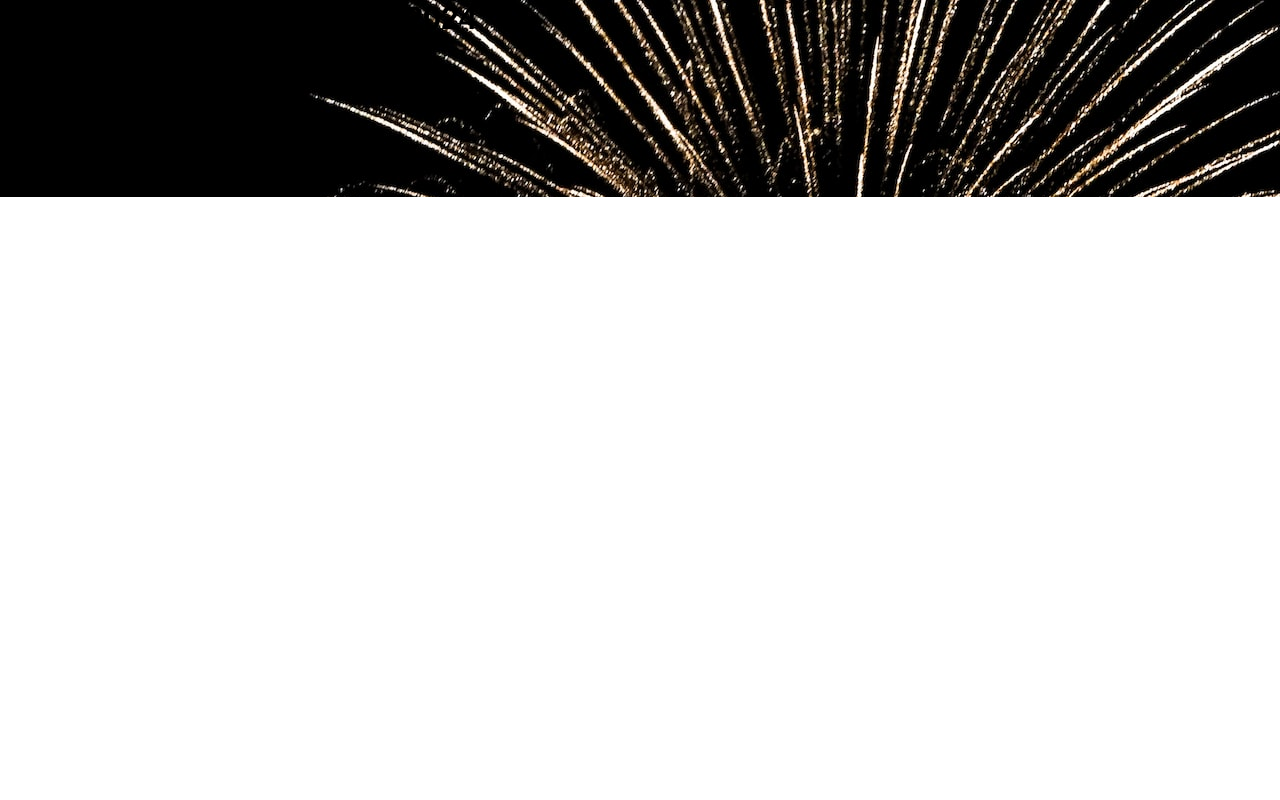
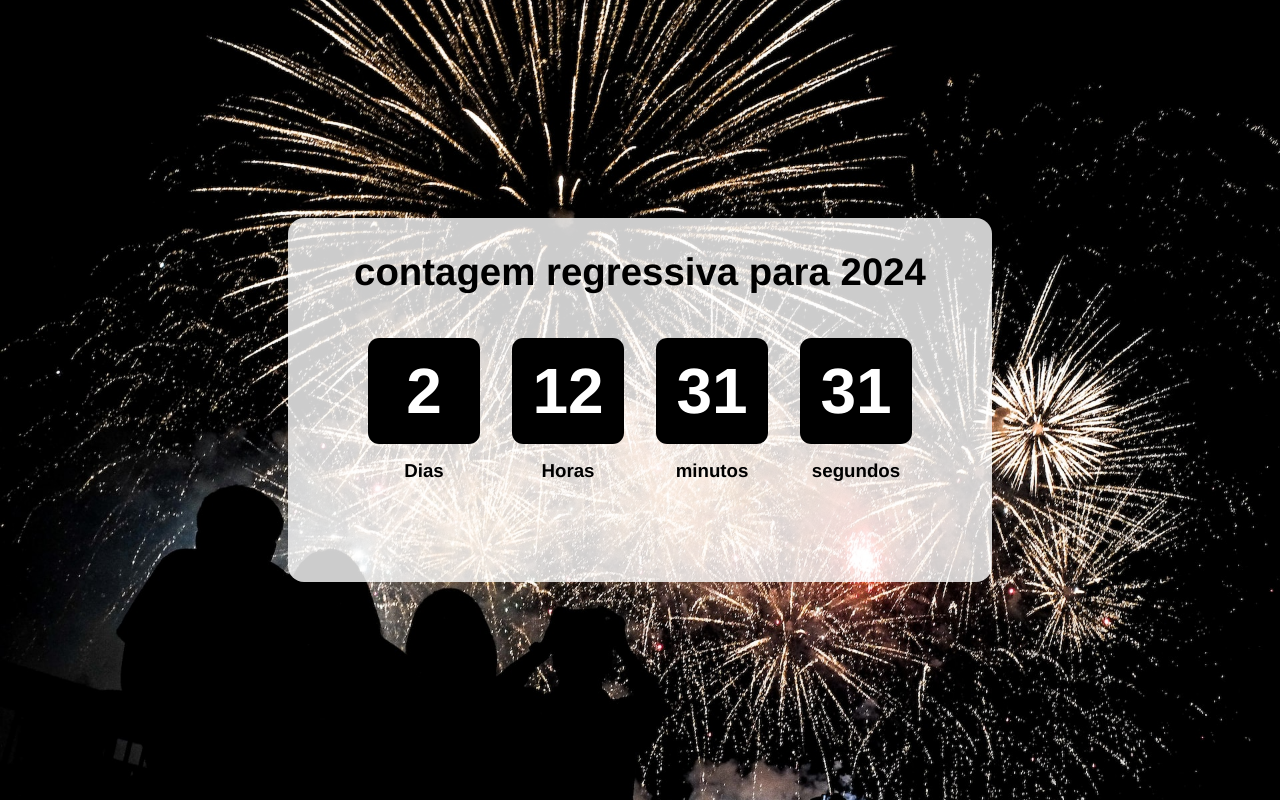
Before and after one commit to IsabelleHeloisa/countdown, a React (Vite) app: page / in a window 1280 px wide. Built offline with nearby package versions, Linux system fonts and the light colour scheme.

Commit message:
feat: create style for main components

```diff
--- a/src/App.css
+++ b/src/App.css
@@ -0,0 +1,24 @@
+.App {
+  min-height: 100vh;
+  background-size: cover;
+  background-position: center;
+  display: flex;
+  justify-content: center;
+  align-items: center;
+}
+
+.container {
+  min-width: 50%;
+  min-height: 300px;
+  background-color: rgba(255, 255, 255, 0.8);
+  padding: 2rem;
+  border-radius: 1rem;
+}
+
+.countdown-container {
+  display: flex;
+  justify-content: center;
+  align-items: center;
+  height: 200px;
+  gap: 2rem;
+}
--- a/src/App.jsx
+++ b/src/App.jsx
@@ -7,7 +7,7 @@
     <div className="App" style={{ backgroundImage: `url(${NewYear})` }}>
       <div className="container">
         <Title title="contagem regressiva para 2024" />
-        <div className="coutdown-container">
+        <div className="countdown-container">
           <Counter title="Dias" number={2} />
           <Counter title="Horas" number={12} />
           <Counter title="minutos" number={31} />
--- /dev/null
+++ b/src/components/Counter.css
@@ -0,0 +1,18 @@
+.counter {
+  display: flex;
+  flex-direction: column;
+  align-items: center;
+  justify-content: center;
+  gap: 1rem;
+}
+
+.counter-number {
+  background-color: #000;
+  color: #fff;
+  padding: 1rem;
+  border-radius: 0.7rem;
+  font-size: 4rem;
+  font-weight: bold;
+  min-width: 80px;
+  text-align: center;
+}
--- a/src/components/Counter.jsx
+++ b/src/components/Counter.jsx
@@ -1,4 +1,4 @@
-import React from 'react'
+import './Counter.css'
 
 export default function Counter({ title, number }) {
   return (
--- /dev/null
+++ b/src/components/Title.css
@@ -0,0 +1,5 @@
+.title {
+  text-align: center;
+  margin-bottom: 1rem;
+  font-size: 2.4rem;
+}
--- a/src/components/Title.jsx
+++ b/src/components/Title.jsx
@@ -1,5 +1,5 @@
-import React from 'react'
+import './Title.css'
 
 export default function Title({ title }) {
-  return <h1>{title}</h1>
+  return <h1 className="title">{title}</h1>
 }
```
